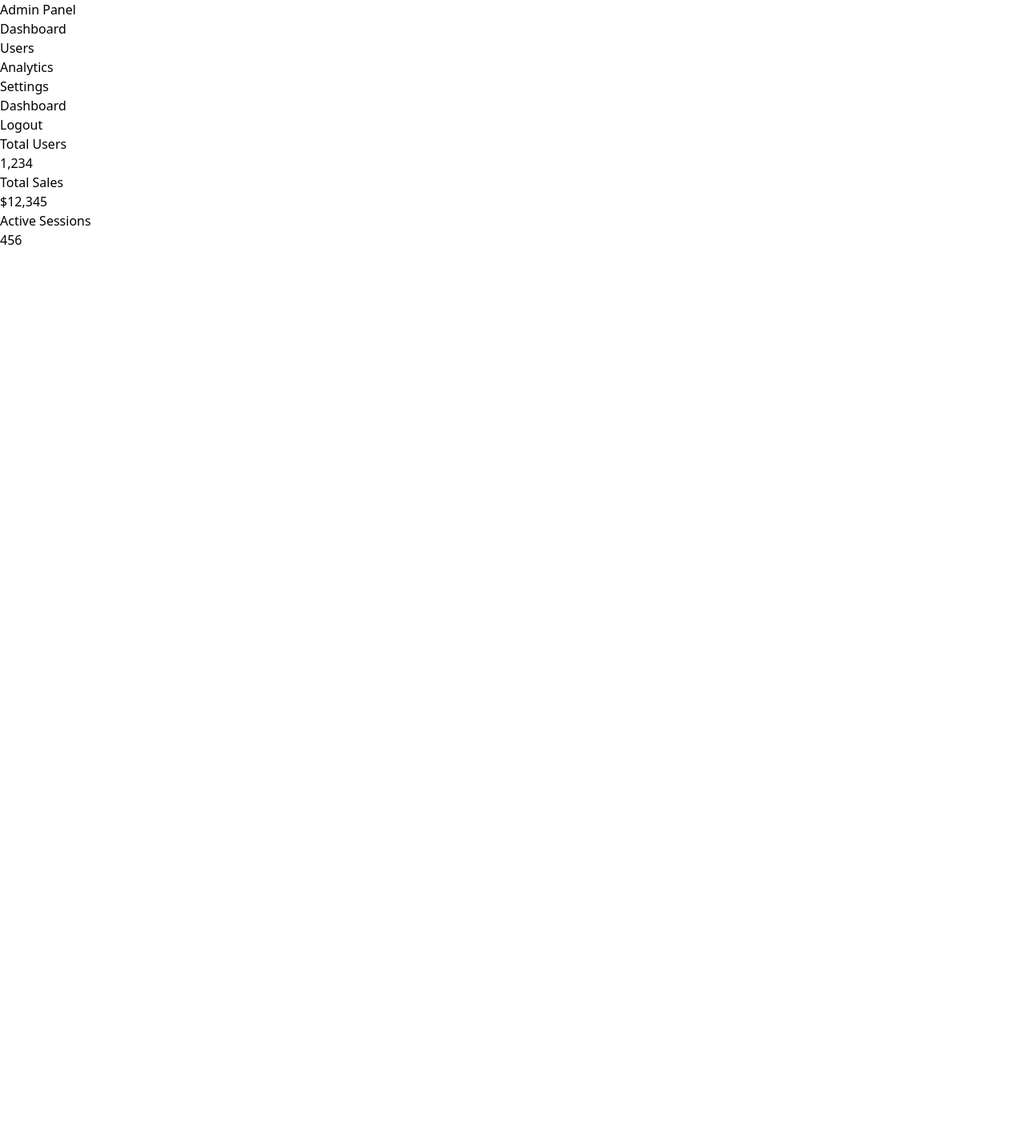
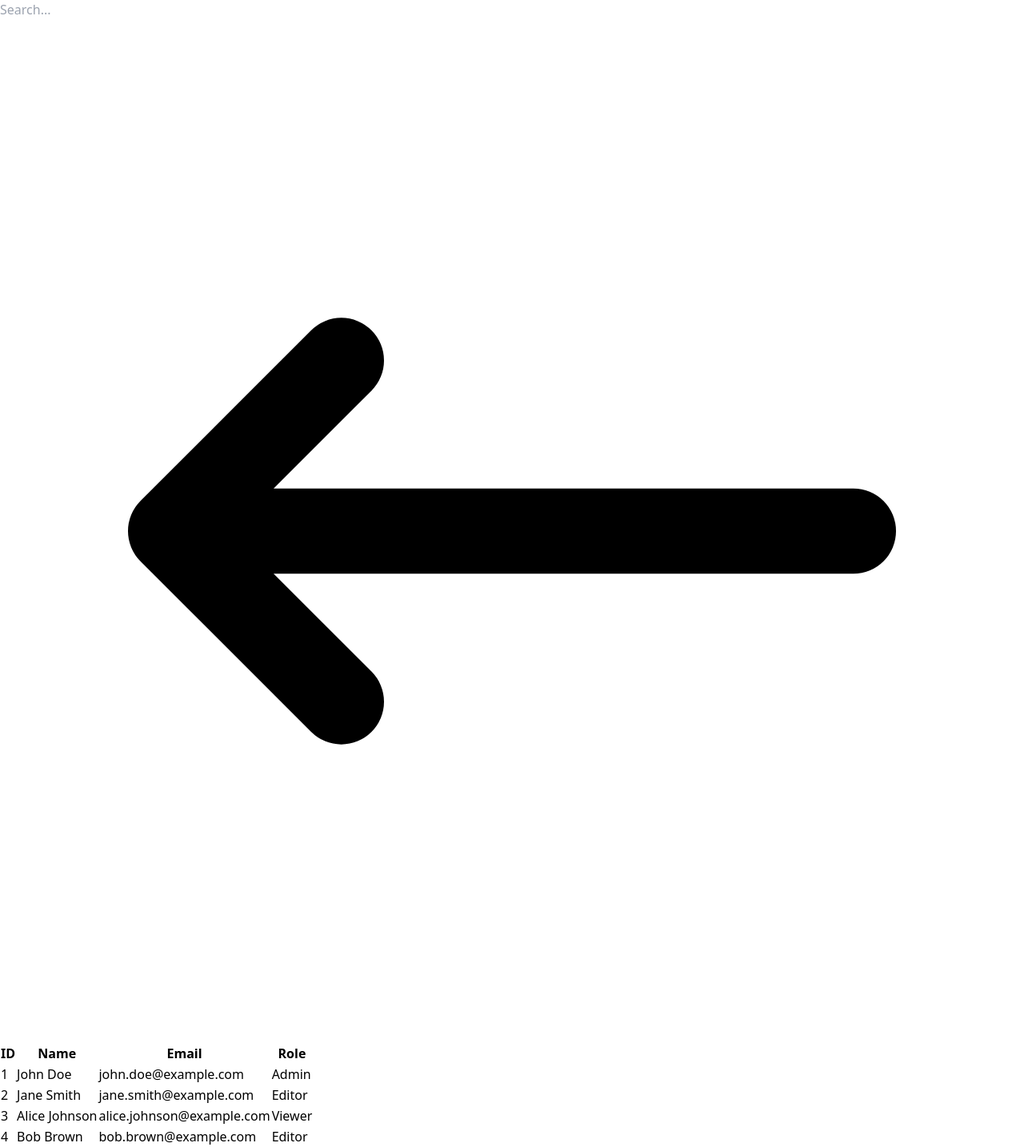
Before and after one commit to vivekshelke712/Component-lib, a React (Vite) app: page / in a window 1280 px wide. Shown: the whole page at 80% size. Before the commit the page ends 800 px from the top, so only its background shows below. Built offline with nearby package versions, Linux system fonts and the light colour scheme.

Commit message:
Added table Component

```diff
--- a/src/App.jsx
+++ b/src/App.jsx
@@ -29,6 +29,8 @@ import ContactForm from './TailwindComponents/ContactForm'
 import SocialMediaButtons from './TailwindComponents/SocialMediaButtons'
 import PricingCard from './TailwindComponents/PricingCard'
 import AdminDashboard from './TailwindComponents/AdminDashboard'
+import SearchInput from './TailwindComponents/SearchInput'
+import TableComponent from './TailwindComponents/TableComponent'
 
 const App = () => {
   return (
@@ -63,7 +65,9 @@ const App = () => {
       {/* <ContactForm /> */}
       {/* <SocialMediaButtons /> */}
       {/* <PricingCard /> */}
-      <AdminDashboard />
+      {/* <AdminDashboard /> */}
+      <SearchInput />
+      <TableComponent />
 
     </div>
   )
```
